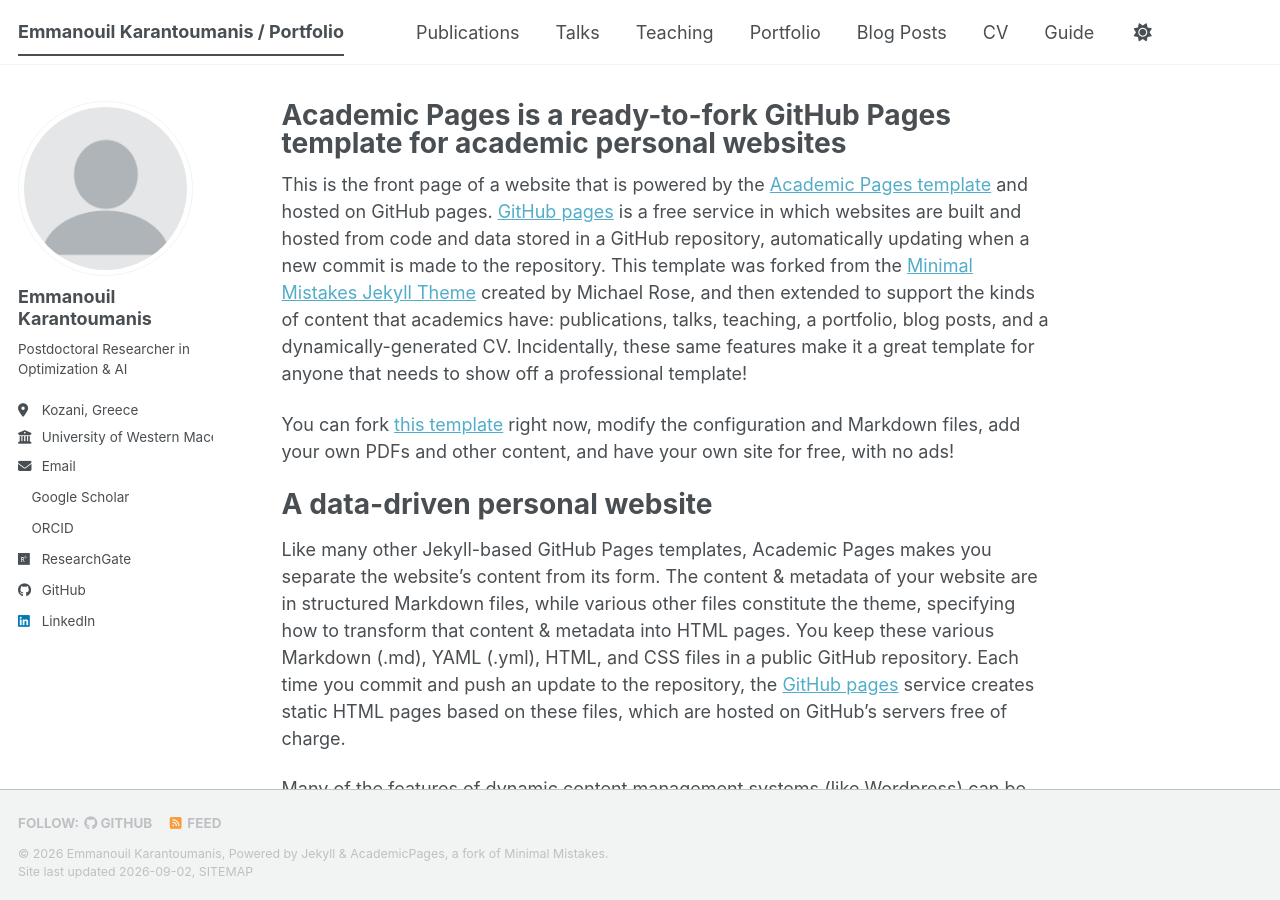
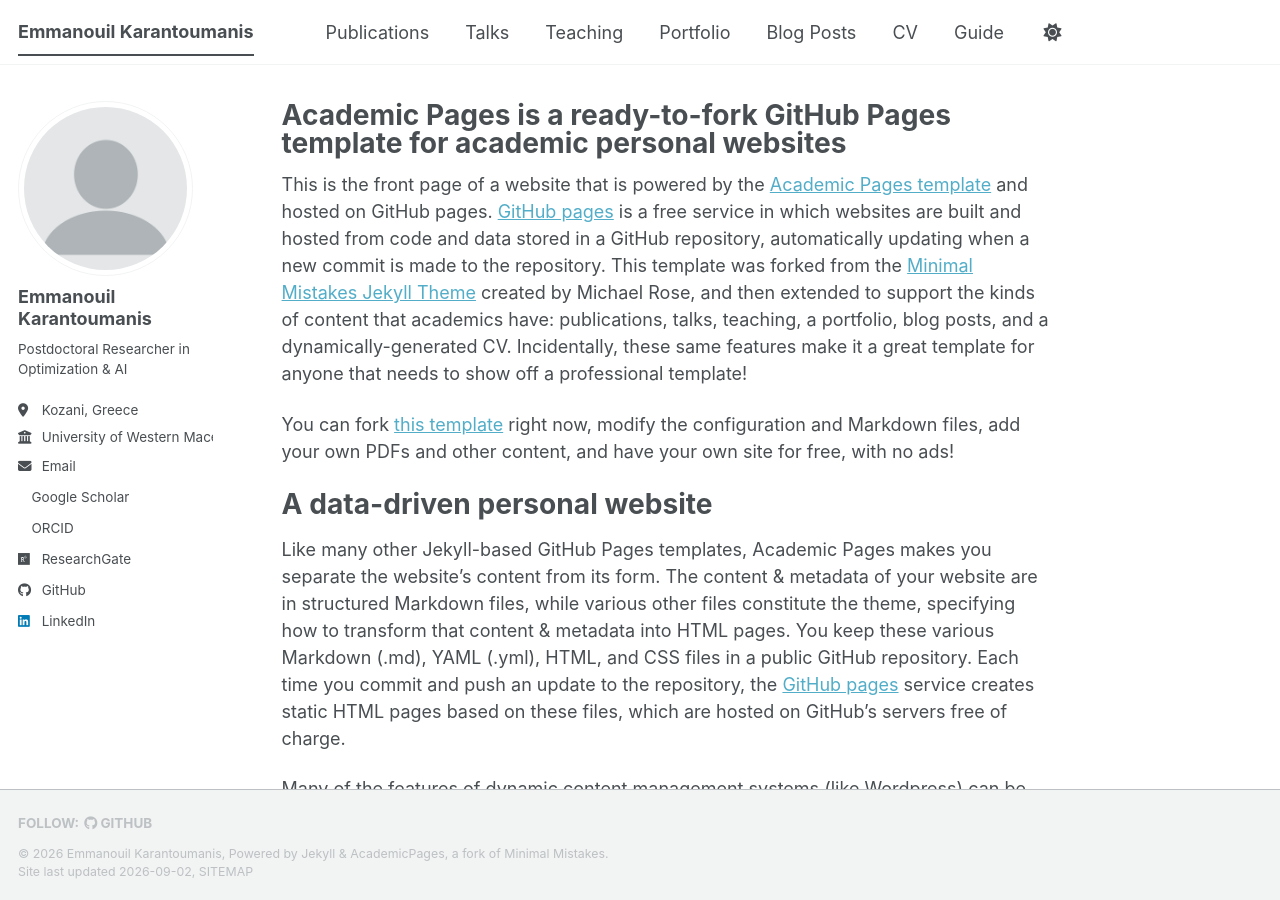
Before and after one commit to Karantoumanis/Karantoumanis.github.io, a Jekyll site: the page built from _pages/about.md, in a window 1280 px wide and 900 px high. Built offline with Jekyll 4.4.1, drawn with Linux system fonts in a browser that asks for light colours; a style sheet for code colours, icons or effects is not loaded.

Commit message:
Update portfolio title and RSS feed visibility

```diff
--- a/_config.yml
+++ b/_config.yml
@@ -9,7 +9,7 @@
 # Basic Site Settings
 locale                   : "en-US"
 site_theme               : "default" # The available themes options are "default", "air", "sunrise", "mint", "dirt" and "contrast"
-title                    : "Emmanouil Karantoumanis / Portfolio"
+title                    : "Emmanouil Karantoumanis"
 title_separator          : "-"
 name                     : &name "Emmanouil Karantoumanis"
 description              : &description "Emmanouil Karantoumanis - Postdoctoral Researcher"   # Update this with a general description of your site, this is the default if not overridden by a page
@@ -125,7 +125,7 @@ staticman:
       options:
         format           : "iso8601" # "iso8601" (default), "timestamp-seconds", "timestamp-milliseconds"
 atom_feed:
-  hide                   : false     # change to true to hide the RSS feed in the footer
+  hide                   : true     # change to true to hide the RSS feed in the footer
   path                   : # blank (default) uses feed.xml
 
 
```
